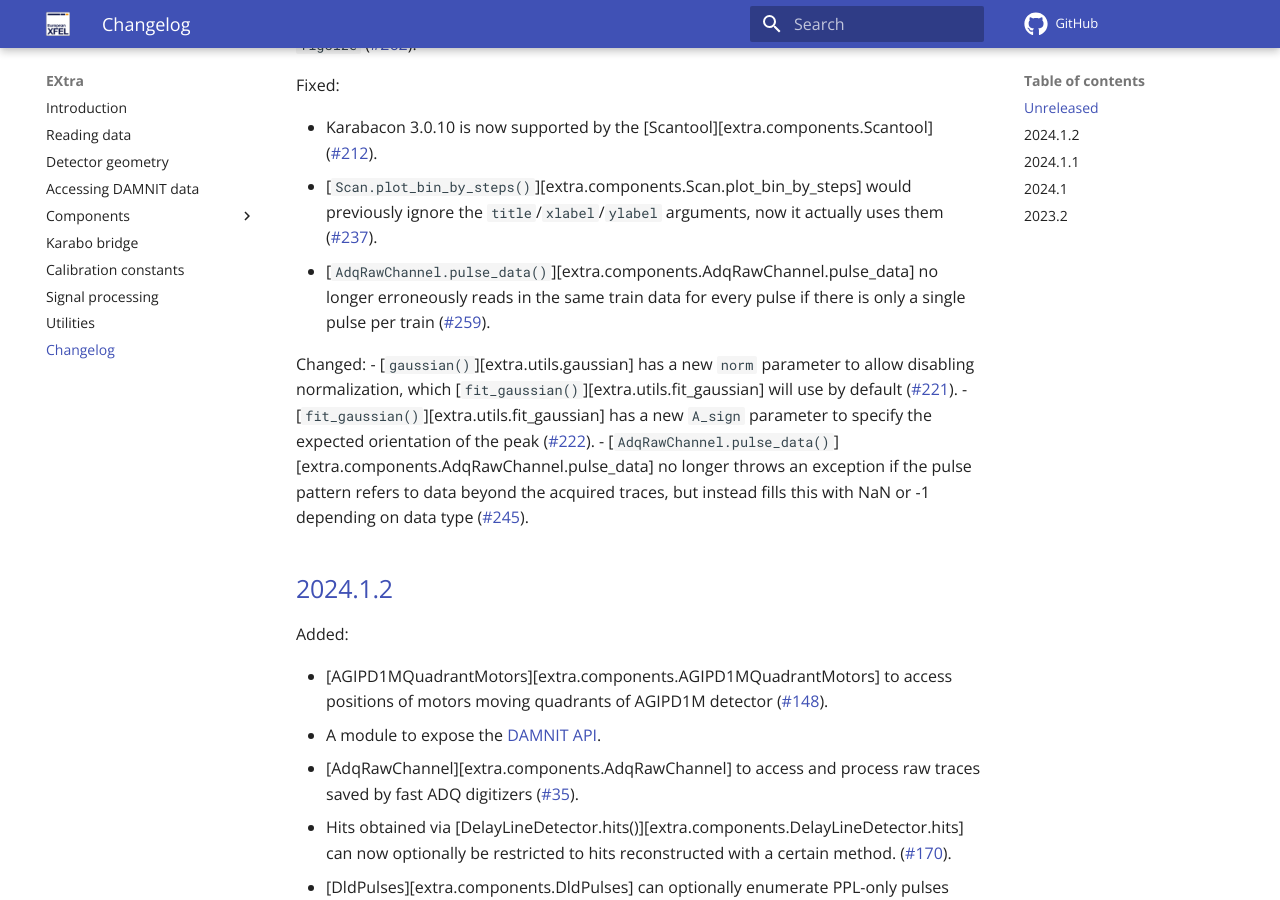
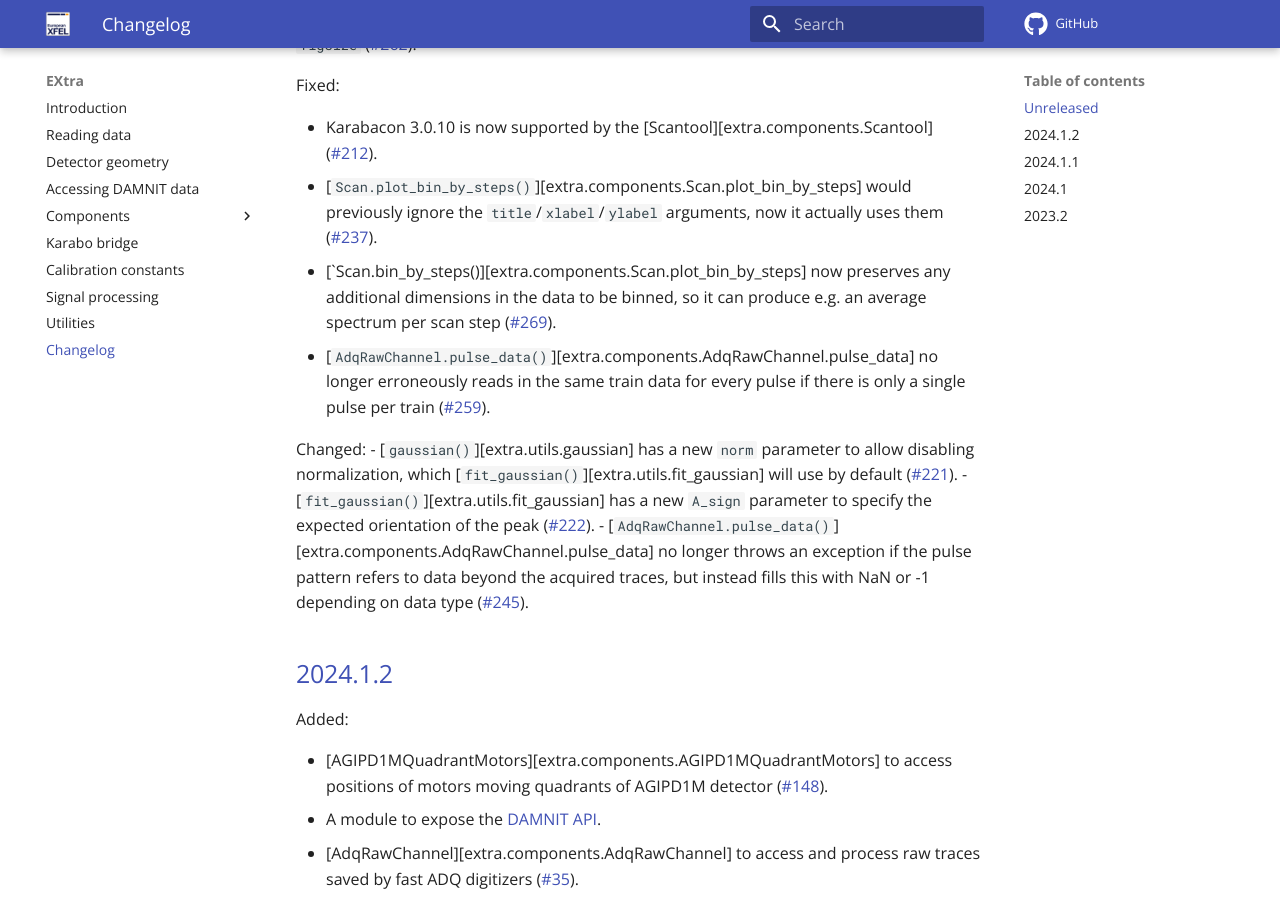
Before and after one commit to European-XFEL/EXtra, an MkDocs documentation site: the page built from docs/changelog.md, in a window 1280 px wide and 900 px high, scrolled down 477 px. Built offline with MkDocs 1.6.1 and Material for MkDocs 9.7.7, drawn with Linux system fonts in a browser that asks for light colours; emoji names are drawn with the system emoji font; comment, search, counter and statistics services are not loaded.

Commit message:
Add bin_by_steps multidimensional to changelog

```diff
--- a/docs/changelog.md
+++ b/docs/changelog.md
@@ -27,6 +27,9 @@ Fixed:
 - [`Scan.plot_bin_by_steps()`][extra.components.Scan.plot_bin_by_steps] would
   previously ignore the `title`/`xlabel`/`ylabel` arguments, now it actually
   uses them (!237).
+- [`Scan.bin_by_steps()][extra.components.Scan.plot_bin_by_steps] now preserves
+  any additional dimensions in the data to be binned, so it can produce e.g.
+  an average spectrum per scan step (!269).
 - [`AdqRawChannel.pulse_data()`][extra.components.AdqRawChannel.pulse_data] no longer erroneously reads in the same train data for every pulse if there is only a single pulse per train (!259).
 
 Changed:
```
